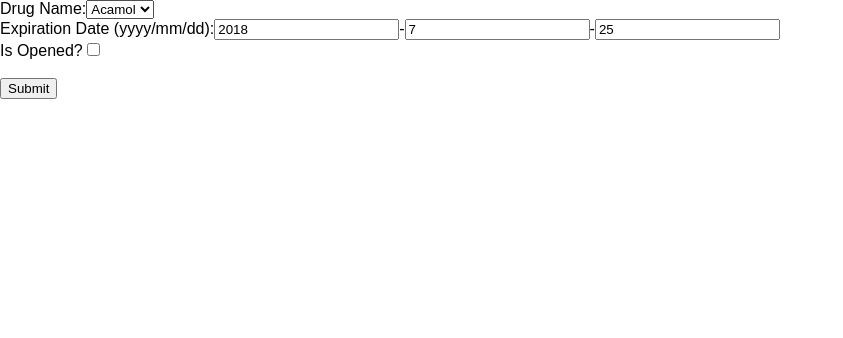
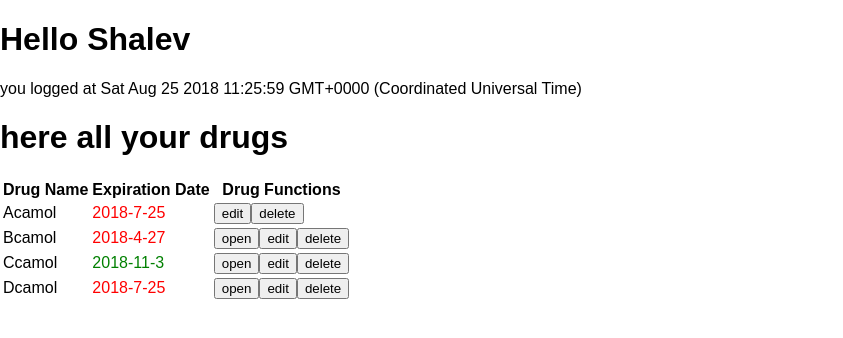
Before and after one commit to ShalevAbadi/PharmApp, a React (Create React App) app in the folder clientside/: page / in a window 1280 px wide. Shown: the top 338 px of the page, without its empty margins (0-843 px from the left). Built offline with nearby package versions, Linux system fonts and the light colour scheme.

Commit message:
edit user drug fixed

```diff
--- a/clientside/package.json
+++ b/clientside/package.json
@@ -4,8 +4,10 @@
   "private": true,
   "dependencies": {
     "react": "^16.4.2",
+    "react-day-picker": "^7.2.1",
     "react-dom": "^16.4.2",
-    "react-scripts": "1.1.4"
+    "react-scripts": "1.1.4",
+    "react-select": "^2.0.0"
   },
   "scripts": {
     "start": "react-scripts start",
--- a/clientside/src/App.js
+++ b/clientside/src/App.js
@@ -5,10 +5,11 @@
 import { AddUserDrug } from './addUserDrug.comp';
 
 class App extends Component {
+
   state = {
-    page: 'addUserDrug',
+    page: '',
     userName: 'userTest',
-    nextDrugId: 6,
+    nextDrugId: 7,
     nextUserDrugId: 4,
     drugs: [
       { id: 0, name: 'Acamol', daysAfterOpened: 10 },
@@ -20,11 +21,20 @@
       { id: 6, name: 'Gcamol', daysAfterOpened: 180 }
     ],
     userDrugs: [
-      { id: 0, userName: 'userTest', drugName: 'Acamol', closedExpirationDate: new Date((new Date()).getTime() + (86400000 * 90)), dateOpened: new Date(), isOpened: false, isDeleted: false, isEditing: false },
-      { id: 1, userName: 'userTest', drugName: 'Bcamol', closedExpirationDate: new Date((new Date()).getTime() - (86400000 * 90)), dateOpened: new Date, isOpened: false, isDeleted: false, isEditing: false },
+      { id: 0, userName: 'userTest', drugName: 'Acamol', closedExpirationDate: new Date((new Date()).getTime() + (86400000 * 90)), dateOpened: new Date(), isOpened: true, isDeleted: false, isEditing: false },
+      { id: 1, userName: 'userTest', drugName: 'Bcamol', closedExpirationDate: new Date((new Date()).getTime() - (86400000 * 90)), dateOpened: new Date(), isOpened: false, isDeleted: false, isEditing: false },
       { id: 2, userName: 'userTest', drugName: 'Ccamol', closedExpirationDate: new Date((new Date()).getTime() + (86400000 * 100)), dateOpened: null, isOpened: false, isDeleted: false, isEditing: false },
       { id: 3, userName: 'userTest', drugName: 'Dcamol', closedExpirationDate: new Date(), dateOpened: new Date(), isOpened: false, isDeleted: false, isEditing: false }
     ]
+  }
+
+  addDrug = (newDrug) => {
+    let nextId = this.state.nextDrugId;
+    newDrug = { ...newDrug, id: nextId };
+    nextId++;
+    this.setState({ nextDrugId: nextId });
+    this.state.drugs.push(newDrug);
+    this.setState({ page: '' });
   }
 
   addUserDrug = (newUserDrug) => {
@@ -37,6 +47,7 @@
   }
 
   updateUserDrug = (newUserDrug) => {
+    console.log(newUserDrug)
     let newUserDrugs = this.state.userDrugs.map((currentUserDrug) => {
       if (currentUserDrug.id === newUserDrug.id) {
         return newUserDrug;
@@ -44,13 +55,13 @@
       return currentUserDrug;
     });
     this.setState({ userDrugs: newUserDrugs });
-    this.state.page ==='edit' ? this.setState({page: ''}) : null ;
+    this.setState({ page: '' });
   }
 
   onUserDrugEdit = (userDrugToEdit) => {
     let newUserDrug = { ...userDrugToEdit, isEditing: true };
     this.updateUserDrug(newUserDrug);
-    this.setState({ page: 'edit'});
+    this.setState({ page: 'edit' });
   }
 
   onUserDrugDeleted = (userDrugToDelete) => {
@@ -87,15 +98,24 @@
     })
     if (drugFound) {
       return (
-        <UserDrugEdit getExpirationToShow={this.getExpirationDateToShow} drugEdited={this.updateUserDrug} drug={drugFound} />
+        <UserDrugEdit formatDate={this.formatDate} drugsList={this.state.drugs} drugEdited={this.updateUserDrug} drug={drugFound} />
       )
     }
     return
   }
 
+  formatDate(date) {
+    if (date !== null) {
+      let year = date.getFullYear();
+      let month = date.getMonth();
+      let day = date.getDate();
+      return year + '-' + month + '-' + day
+    }
+  }
+
   render() {
     if (this.state.page === 'addUserDrug') {
-      return <AddUserDrug addUserDrug={this.addUserDrug} drugsList={this.state.drugs} />
+      return <AddUserDrug formatDate={this.formatDate} addUserDrug={this.addUserDrug} drugsList={this.state.drugs} />
     }
     if (this.state.page === 'edit') {
       return this.checkIfEditWindow();
@@ -108,7 +128,7 @@
         </div>
         <div className='user-drugs'>
           <h1> here all your drugs</h1>
-          <UserDrugs userDrugsList={this.state.userDrugs} getExpirationToShow={this.getExpirationDateToShow} userDrugsEdit={this.state.userDrugs} toggleDrugEdit={this.onUserDrugEdit} drugEdited={this.updateUserDrug} drugOpened={this.onUserDrugOpened} drugDeleted={this.onUserDrugDeleted} drug={this.state.userDrugs[0]} />
+          <UserDrugs formatDate={this.formatDate} userDrugsList={this.state.userDrugs} getExpirationToShow={this.getExpirationDateToShow} userDrugsEdit={this.state.userDrugs} toggleDrugEdit={this.onUserDrugEdit} drugEdited={this.updateUserDrug} drugOpened={this.onUserDrugOpened} drugDeleted={this.onUserDrugDeleted} drug={this.state.userDrugs[0]} />
         </div>
         <div className='drugs-list'>
         </div>
--- a/clientside/src/addUserDrug.comp.js
+++ b/clientside/src/addUserDrug.comp.js
@@ -1,90 +1,16 @@
 import * as React from 'react';
+import { UserDrugForm } from './userDrugForm.comp';
 
 export class AddUserDrug extends React.Component {
     constructor(props) {
         super(props)
-        let date = new Date;
         this.state = {
-            drugName: this.props.drugsList[0].name,
-            isOpened: false,
-            year: date.getFullYear(),
-            month: date.getMonth(),
-            day: date.getDate(),
-            userDrugToAdd: { drugName: '', closedExpirationDate: new Date(), dateOpened: new Date(), isOpened: false, isDeleted: false, isEditing: false }
+            userDrug: { name: null, isOpened: false, expirationDate: null, dateOpened: null }
         }
     }
 
-    handleSubmit = (event) => {
-        let expirationDate = new Date(this.refs.expirationYear.value, this.refs.expirationMonth.value, this.refs.expirationDay.value);
-        let newUserDrug = { drugName: this.state.drugName, closedExpirationDate: expirationDate, isOpened: this.state.isOpened, isEditing: false };
-        if (newUserDrug.isOpened) {
-            let newDateOpened = new Date(this.refs.yearOpened.value, this.refs.monthOpened.value, this.refs.dayOpened.value);
-            newUserDrug = { ...newUserDrug, dateOpened: newDateOpened, isOpened: true }
-        }
-        event.preventDefault();
-        this.props.addUserDrug(newUserDrug);
-    }
-
-
-
-    handleNameChange = (event) => {
-        this.setState({ drugName: event.target.value });
-    }
-
-    toggleOpen = () => {
-        let val = !(this.state.isOpened);
-        this.setState({ isOpened: val });
-    }
-
-    showDateOpenedInput = () => {
-        if (this.state.isOpened) {
-            return (<label>
-                Date Opened (yyyy/mm/dd):
-                        <input type="number" ref="yearOpened" cols="4" rows="1" defaultValue={this.state.year} />
-                -
-                        <input type="number" ref="monthOpened" cols="2" rows="1" defaultValue={(this.state.month)} />
-                -
-                        <input type="number" ref="dayOpened" cols="2" rows="1" defaultValue={(this.state.day)} />
-            </label>
-            )
-        }
-    }
-
-
     render() {
-        return (
-            <div>
-                <form onSubmit={this.handleSubmit}>
-                    <label>
-                        Drug Name:
-                        < select value={this.state.value} onChange={this.handleNameChange} >
-                            {this.props.drugsList.map((drug) => {
-                                return <option key={drug.name} value={drug.drugName}>{drug.name}</option>
-                            })
-                            }
-                        </select >
-                    </label>
-                    <br />
-                    <label>
-                        Expiration Date (yyyy/mm/dd):
-                        <input type="number" ref="expirationYear" cols="4" rows="1" defaultValue={this.state.year} />
-                        -
-                        <input type="number" ref="expirationMonth" cols="2" rows="1" defaultValue={(this.state.month)} />
-                        -
-                        <input type="number" ref="expirationDay" cols="2" rows="1" defaultValue={(this.state.day)} />
-                    </label>
-                    <br />
-                    <label>
-                        Is Opened?
-                        <input type="checkbox" name="isOpened" checked={this.state.isOpened} onClick={this.toggleOpen} />
-                    </label>
-                    <br />
-                    {this.showDateOpenedInput()}
-                    <br />
-                    <input type="submit" value="Submit" />
-                </form>
-            </div>
-        );
+        return <UserDrugForm formatDate={this.props.formatDate} drugsList={this.props.drugsList} callBack={this.props.addUserDrug} userDrug={this.state.userDrug} />
     }
 
 }
--- a/clientside/src/userDrug.comp.js
+++ b/clientside/src/userDrug.comp.js
@@ -14,7 +14,7 @@
             <tbody>
                 {this.props.userDrugsList.map((userDrug) => {
                     if (!userDrug.isDeleted) {
-                    return <UserDrugView key={userDrug.id}  getExpirationToShow= {this.props.getExpirationToShow} toggleDrugEdit={this.props.toggleDrugEdit} drugOpened={this.props.drugOpened} drugDeleted={this.props.drugDeleted} drug={userDrug} />
+                        return <UserDrugView formatDate={this.props.formatDate} key={userDrug.id} getExpirationToShow={this.props.getExpirationToShow} toggleDrugEdit={this.props.toggleDrugEdit} drugOpened={this.props.drugOpened} drugDeleted={this.props.drugDeleted} drug={userDrug} />
                     }
                     return null;
                 })}
--- a/clientside/src/userDrugEdit.comp.js
+++ b/clientside/src/userDrugEdit.comp.js
@@ -1,48 +1,9 @@
 import * as React from 'react';
-import { UserDrugEditView } from './userDrugEditView.comp';
+import { UserDrugForm } from './userDrugForm.comp';
 export class UserDrugEdit extends React.Component {
 
-    state = {
-        isOpened: this.props.drug.isOpened,
-        year: this.props.drug.isOpened ? this.props.drug.dateOpened.getFullYear() : this.props.drug.closedExpirationDate.getFullYear(),
-        month: this.props.drug.isOpened ? this.props.drug.dateOpened.getMonth() : this.props.drug.closedExpirationDate.getMonth(),
-        day: this.props.drug.isOpened ? this.props.drug.dateOpened.getDate() : this.props.drug.closedExpirationDate.getDate()
-    }
-
-    handleSubmit = (event, refs) => {
-        let newDate = new Date(refs.year.value, refs.month.value, refs.day.value);
-        let oldUserDrug = this.props.drug;
-        let newUserDrug = this.state.isOpened ?
-            { ...oldUserDrug, dateOpened: newDate, isOpened: true, isEditing: false } :
-            { ...oldUserDrug, closedExpirationDate: newDate, isOpened: false, isEditing: false };
-        event.preventDefault();
-        this.props.drugEdited(newUserDrug);
-    }
-
-    showEditOpenedOrClosed() {
-        return this.state.isOpened ? "Date Opened" : "Expiration Date";
-    }
-
-    toggleOpen = () => {
-        let val = !(this.state.isOpened);
-        this.setState({ isOpened: val });
-    }
-
     render() {
-        return (
-            <div>
-                <div>
-                    <h1>{this.props.drug.drugName}</h1>
-                </div>
-
-                <label>
-                    Is Opened?
-                        <input type="checkbox" name="isOpened" defaultChecked={this.state.isOpened} onClick={this.toggleOpen} />
-                </label>
-                <h1>{this.showEditOpenedOrClosed()} (yyyy/mm/dd) </h1>
-                <UserDrugEditView drug={this.props.drug} handleSubmit={this.handleSubmit} handleChange={this.handleChange} year={this.state.year} month={this.state.month} day={this.state.day} />
-
-            </div >
-        );
+        console.log(this.props.userDrug)
+        return <UserDrugForm formatDate={this.props.formatDate} drugsList={this.props.drugsList} callBack={this.props.drugEdited} userDrug={this.props.userDrug} />
     }
 }
--- /dev/null
+++ b/clientside/src/userDrugForm.comp.js
@@ -0,0 +1,107 @@
+import * as React from 'react';
+import DayPickerInput from 'react-day-picker/DayPickerInput';
+import 'react-day-picker/lib/style.css';
+import Select from 'react-select';
+
+export class UserDrugForm extends React.Component {
+    constructor(props) {
+        super(props)
+        this.state = {
+            drugName: this.props.userDrug.drugName,
+            isOpened: this.props.userDrug.isOpened,
+            selectedExpirationDate: this.props.userDrug.closedExpirationDate,
+            selectedDateOpened: this.props.userDrug.dateOpened,
+            newUserDrug: { id: this.props.userDrug.id, isDeleted: false, isEditing: false }
+        }
+    }
+
+    handleSubmit = (event) => {
+        if (this.state.drugName === null) {
+            return alert("Choose drug name");
+        }
+        if (this.state.selectedExpirationDate === null) {
+            return alert("You didn't pick a date");
+        }
+        let newUserDrug = { ...this.state.newUserDrug, drugName: this.state.drugName, closedExpirationDate: this.state.selectedExpirationDate, isOpened: this.state.isOpened };
+        if (newUserDrug.isOpened) {
+            if (this.state.selectedDateOpened === null) {
+                return alert("You didn't pick an opening date");
+            }
+            newUserDrug = { ...newUserDrug, dateOpened: this.state.selectedDateOpened }
+        }
+        event.preventDefault();
+        this.props.callBack(newUserDrug);
+    }
+
+    handleDateOpenedChange = (date) => {
+        this.setState({
+            selectedDateOpened: date
+        });
+    }
+
+    handleExpirationDateChange = (date) => {
+        this.setState({
+            selectedExpirationDate: date
+        });
+    }
+
+    handleNameChange = (selectedOption) => {
+        this.setState({ drugName: selectedOption.value })
+    }
+
+    toggleOpen = () => {
+        let val = !(this.state.isOpened);
+        this.setState({ isOpened: val });
+    }
+
+    showDateOpenedInput = () => {
+        if (this.state.isOpened) {
+            return (
+                <div>
+                    <p>Date Opened:</p>
+                    <DayPickerInput placeholder={this.props.formatDate(this.props.userDrug.dateOpened)} onDayChange={(date) => { this.handleDateOpenedChange(date) }} />
+                </div>
+            );
+        }
+    }
+
+    render() {
+        return (
+            <div>
+                <form onSubmit={this.handleSubmit}>
+                    <label>
+                        Drug Name:
+                         <Select
+                            vvalue={this.state.drugName}
+                            onChange={this.handleNameChange}
+                            options={this.props.drugsList.map((drug) => {
+                                if (drug.daysAfterOpened === Infinity) {
+                                    return { value: drug.name, label: drug.name }
+                                }
+                                return { value: drug.name, label: drug.name + ", expires " + drug.daysAfterOpened + " days after opening" };
+                            })}
+                        />
+
+                    </label>
+                    <br />
+                    <label>
+                        <div>
+                            <p>Expiration Date:</p>
+                            <DayPickerInput placeholder={this.props.formatDate(this.props.userDrug.closedExpirationDate)} onDayChange={(date) => { this.handleExpirationDateChange(date) }} />
+                        </div>
+                    </label>
+                    <br />
+                    <label>
+                        Is Opened?
+                        <input type="checkbox" name="isOpened" defaultChecked={this.state.isOpened} onClick={this.toggleOpen} />
+                    </label>
+                    <br />
+                    {this.showDateOpenedInput()}
+                    <br />
+                    <input type="submit" value="Submit" />
+                </form>
+            </div>
+        );
+    };
+
+}
--- a/clientside/src/userDrugView.comp.js
+++ b/clientside/src/userDrugView.comp.js
@@ -7,20 +7,9 @@
     }
 
     checkIfOpenButton = () => {
-        if (!this.props.drug.isOpened) {
+        if (this.props.drug.isOpened === false) {
             return <button onClick={this.onOpened}>open</button>;
         }
-    }
-
-    format2Digits(num) {
-        return (num > 9 ? num : '0' + num)
-    }
-
-    formatDate(date) {
-        let year = date.getFullYear();
-        let month = this.format2Digits(date.getMonth());
-        let day = this.format2Digits(date.getDate());
-        return year + '-' + month + '-' + day
     }
 
     onOpened = () => {
@@ -47,7 +36,7 @@
         return (
             <tr>
                 <td> {this.props.drug.drugName}</td>
-                <td style={this.pickStyleColor()}> {this.formatDate(this.getExpirationToShow())} </td>
+                <td style={this.pickStyleColor()}> {this.props.formatDate(this.getExpirationToShow())} </td>
                 <td>
                     {this.checkIfOpenButton()}
                     <button onClick={this.onEdit}>edit</button>
```
Also changed, not shown: 1 other file (tests, documents, lock files or other folders). Lines whose indentation alone changed are shown as unchanged.
